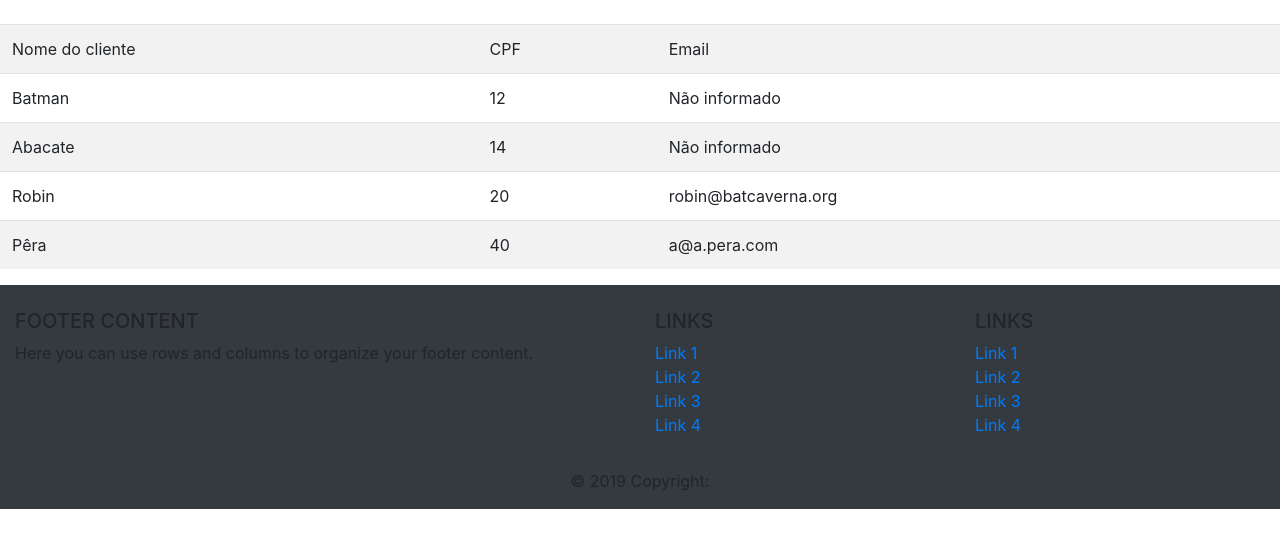
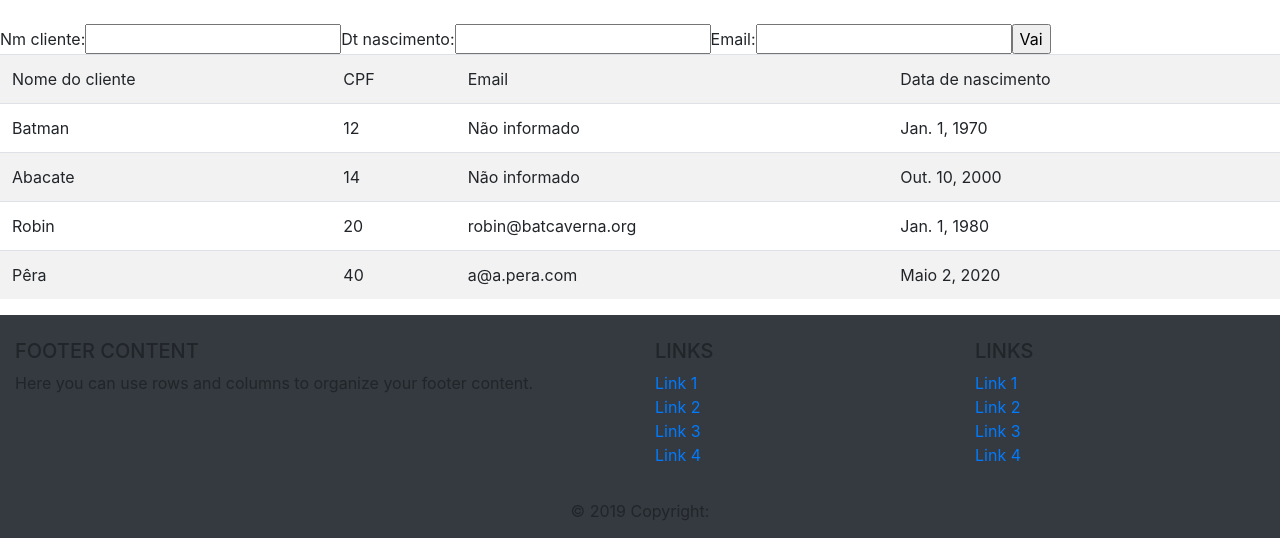
Before and after one commit to alezanatta/auladjango, a Django app: page /cliente/busca/ in a window 1280 px wide. Shown: the part 56-594 px from the top of the page. Run offline with Django 3.2, Linux system fonts and the light colour scheme; data comes from the database, SQL or seed files in the repository; both versions use the stored data as it was after the commit; some libraries are stand-ins or nearby versions.

Commit message:
Commmit das alterações do código feitas na aula de 04/05/2020

```diff
--- a/sistema/cliente/forms.py
+++ b/sistema/cliente/forms.py
@@ -1,3 +1,4 @@
+from django import forms
 from django.forms import ModelForm
 
 from django.utils.translation import gettext_lazy as _
@@ -42,3 +43,8 @@ class ClienteForm(ModelForm):
 	class Meta:
 		model = Cliente
 		fields = "__all__"
+
+class BuscaClienteForm(forms.Form):
+	nm_cliente = forms.CharField(max_length=45)
+	dt_nascimento = forms.CharField(max_length=10)
+	email = forms.EmailField(required=False)
--- a/sistema/cliente/templates/cliente/buscaCliente.html
+++ b/sistema/cliente/templates/cliente/buscaCliente.html
@@ -2,12 +2,20 @@
 
 
 	{% block conteudo %}
+
+		<form action="" method="post" class="form form-inline">
+			{% csrf_token %}
+			{{ form }}
+			<input type="submit" value="Vai" />
+		</form>
+
 	{% if clientes %}
 		<table class="table table-striped">
 			<tr>
 				<td>Nome do cliente</td>
 				<td>CPF</td>
 				<td>Email</td>
+				<td>Data de nascimento</td>
 			</tr>
 
 			{% for cliente in clientes %}
@@ -15,6 +23,7 @@
 					<td>{{ cliente.nm_cliente }}</td>
 					<td>{{ cliente.nr_cpf }}</td>
 					<td>{{ cliente.email }}</td>
+					<td>{{ cliente.dt_nascimento }}</td>
 				</tr>
 			{% endfor %}
 		</table>
--- a/sistema/cliente/templates/cliente/cliente.html
+++ b/sistema/cliente/templates/cliente/cliente.html
@@ -23,6 +23,9 @@
 
 
 		<form action="{% url 'cliente:cadastro' %}" method="post">
+
+			{% csrf_token %}
+
 			<table class="table table-striped">
 				{{ form.as_table }}
 
--- a/sistema/cliente/views.py
+++ b/sistema/cliente/views.py
@@ -7,6 +7,7 @@ from datetime import datetime
 from .forms import CidadeForm
 from .forms import EnderecoForm
 from .forms import ClienteForm
+from .forms import BuscaClienteForm
 
 #Models
 from .models import Cliente
@@ -81,9 +82,24 @@ def clienteCadastro(request):
 #Buscar clientes
 def clienteBusca(request):
 
-	clientes = Cliente.objects.all()
+	clientes = []
+	form = BuscaClienteForm()
 
-	context = {"clientes":clientes}
+	if request.method == "POST":
+		resultado = BuscaClienteForm(request.POST)
+		if resultado.is_valid():
+			nome = resultado.cleaned_data["nm_cliente"]
+			dtNascimento = resultado.cleaned_data["dt_nascimento"]
+			email = resultado.cleaned_data["email"]
+
+			clientes = Cliente.objects.exclude(nm_cliente=nome)
+		else:
+			pass
+	else:
+		clientes = Cliente.objects.all()
+
+
+	context = {"clientes":clientes, "form":form}
 	#context = {}
 
 	return render(request, "cliente/buscaCliente.html", context)
--- a/sistema/sistema/settings.py
+++ b/sistema/sistema/settings.py
@@ -44,7 +44,7 @@ MIDDLEWARE = [
     'django.middleware.security.SecurityMiddleware',
     'django.contrib.sessions.middleware.SessionMiddleware',
     'django.middleware.common.CommonMiddleware',
-#    'django.middleware.csrf.CsrfViewMiddleware',
+    'django.middleware.csrf.CsrfViewMiddleware',
     'django.contrib.auth.middleware.AuthenticationMiddleware',
     'django.contrib.messages.middleware.MessageMiddleware',
     'django.middleware.clickjacking.XFrameOptionsMiddleware',
@@ -126,4 +126,8 @@ MEDIA_URL = '/media/'
     os.path.join(BASE_DIR, "sistema/static"),
 ]"""
 
+CSRF_USE_SESSIONS = True
+CSRF_COOKIE_SECURE = True
+
+
 #STATIC_ROOT = "/var/www/sistema/static/"
```
Also changed, not shown: sistema/db.sqlite3.
